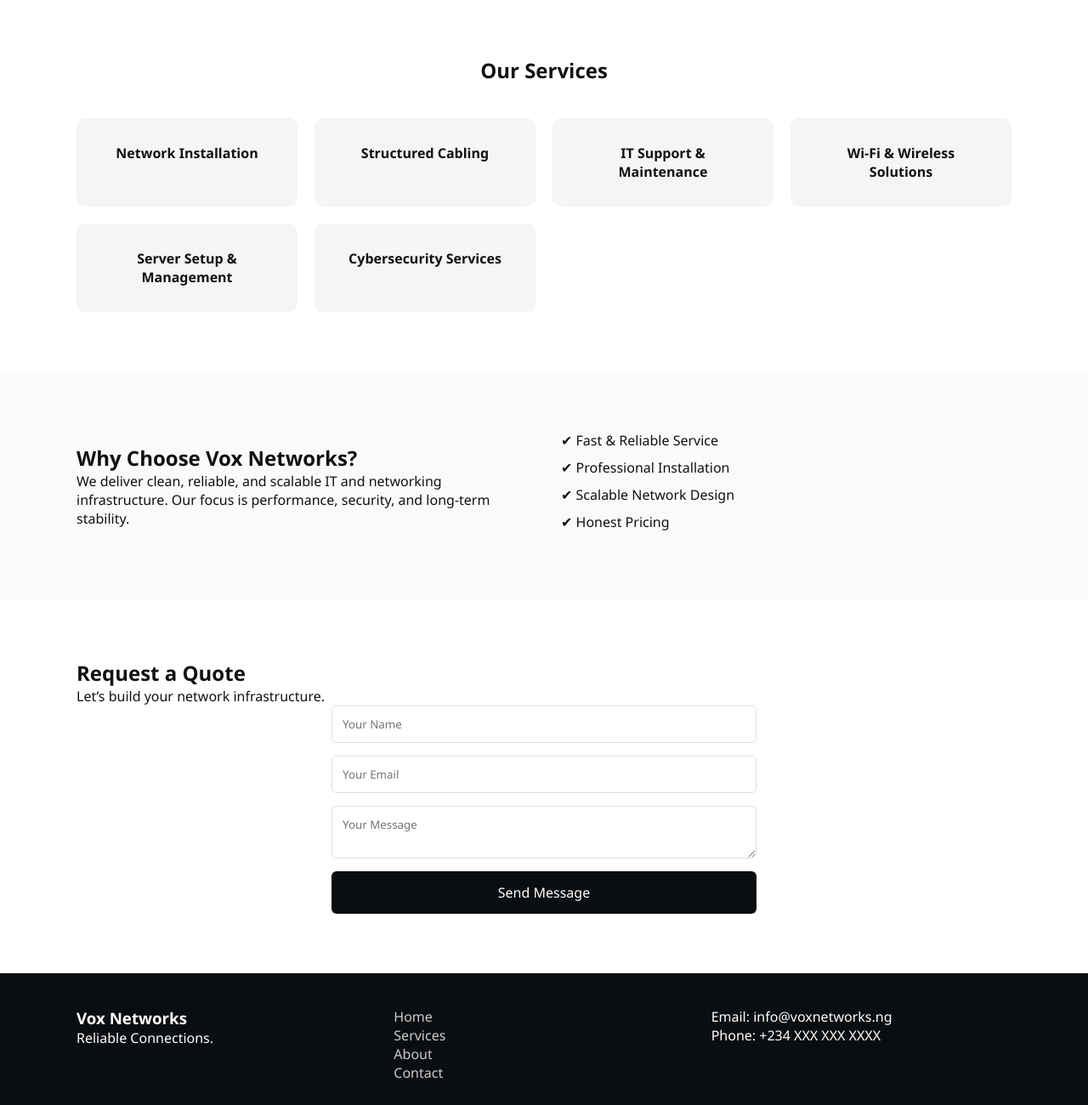
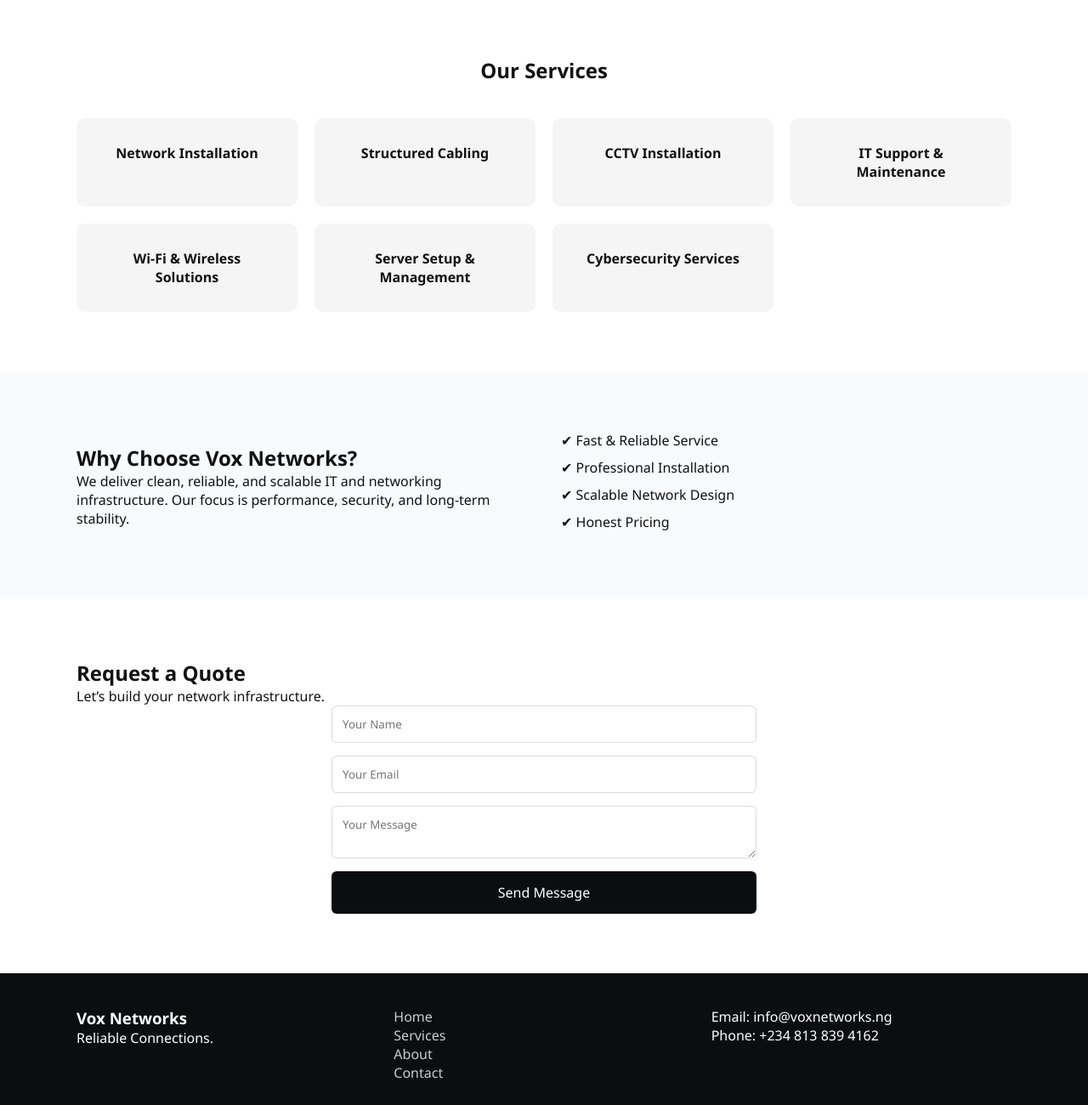
Before and after one commit to joshezeh/vox-networks, a plain HTML site: page index.html in a window 1280 px wide. Shown: the part 520-1820 px from the top of the page at 85% size. Drawn offline with Linux system fonts and the light colour scheme.

Commit message:
Update index.html

```diff
--- a/index.html
+++ b/index.html
@@ -49,6 +49,7 @@
       <div class="services-grid">
         <div class="card">Network Installation</div>
         <div class="card">Structured Cabling</div>
+	<div class="card">CCTV Installation</div>
         <div class="card">IT Support & Maintenance</div>
         <div class="card">Wi-Fi & Wireless Solutions</div>
         <div class="card">Server Setup & Management</div>
@@ -103,7 +104,7 @@
       </div>
       <div>
         <p>Email: info@voxnetworks.ng</p>
-        <p>Phone: +234 XXX XXX XXXX</p>
+        <p>Phone: +234 813 839 4162</p>
       </div>
     </div>
   </footer>
```
